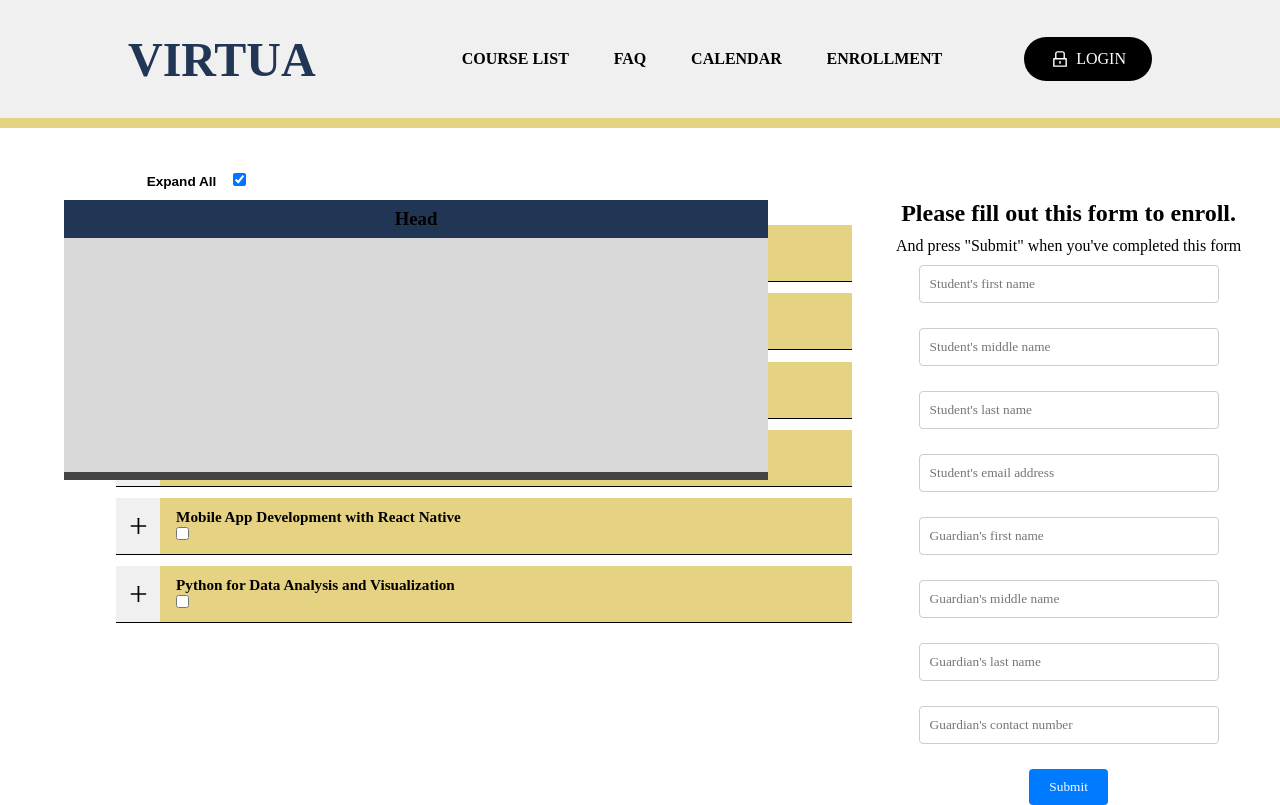
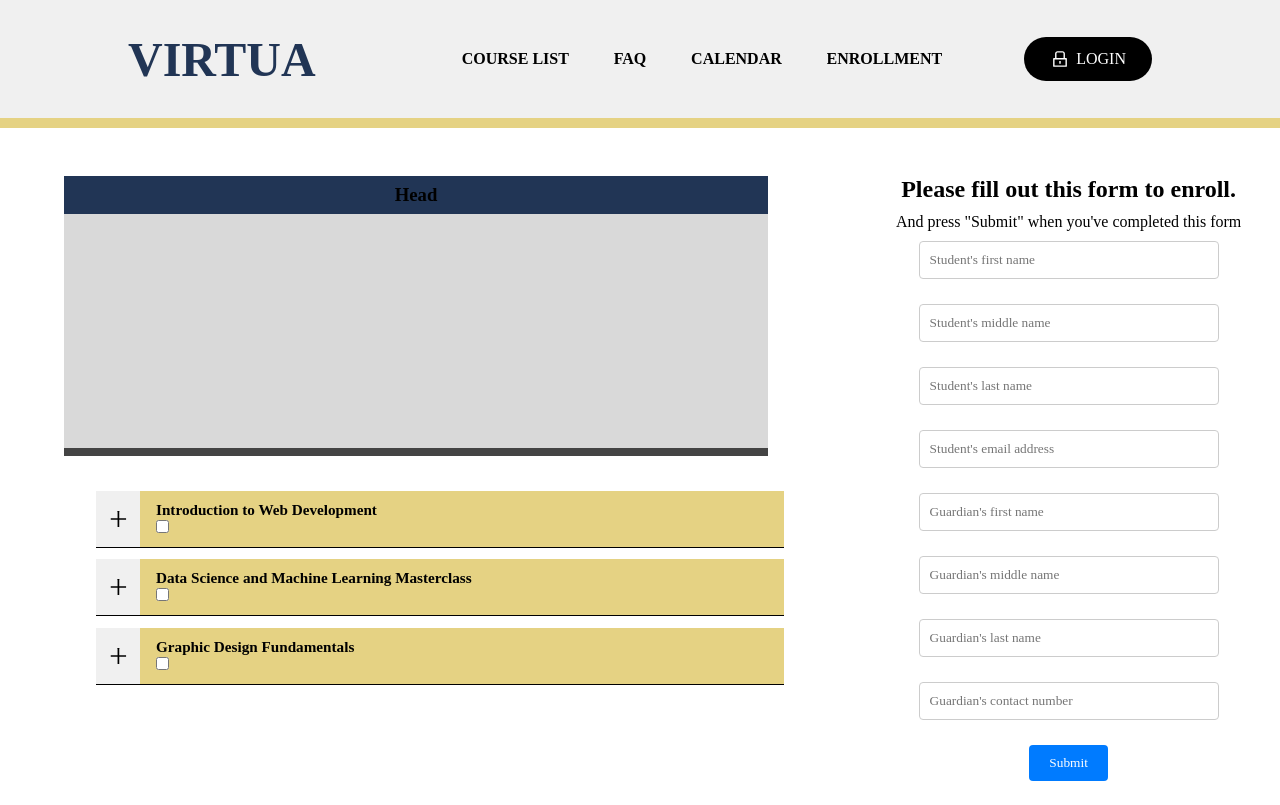
Before and after one commit to kesykun/VirtuaTest, a React (Create React App) app: page /enrollment in a window 1280 px wide. Built offline with nearby package versions, Linux system fonts and the light colour scheme; a web font is replaced by a local one.

Commit message:
Adjust Course list in enrollment form

```diff
--- a/src/components/CourseListWithSelection.jsx
+++ b/src/components/CourseListWithSelection.jsx
@@ -5,25 +5,16 @@ const CourseListWithSelection = ({ courses, coursesExpanded, setCoursesExpanded,
     for(let i=0; i<courses.length; i++) {
         coursesInJsx.push(
                 <SelectCourse
-                key={ i+1 }
-                courseObj={ courses[i] }
-                allExpanded={ coursesExpanded }
-                selectedCourses={ selectedCourses }
-                setSelectedCourses={ setSelectedCourses } />
+                    key={ i+1 }
+                    courseObj={ courses[i] }
+                    allExpanded={ coursesExpanded }
+                    selectedCourses={ selectedCourses }
+                    setSelectedCourses={ setSelectedCourses }
+                />
             );
     }
     return (
-        <section className="courselist__section">
-            <div className="courselist__top">
-                <div>
-                    <label htmlFor="expandAllCourse">Expand All</label>
-                    <input
-                    id="expandAllCourse"
-                    type="checkbox"
-                    checked={ !coursesExpanded }
-                    onChange={ () => setCoursesExpanded( !coursesExpanded ) }/>
-                </div>
-            </div>
+        <section className="courselist_with_selection__section">
             <div className="allCourses">
                 { coursesInJsx }
             </div>
--- a/src/pages/EnrollmentForm/EnrollmentForm.jsx
+++ b/src/pages/EnrollmentForm/EnrollmentForm.jsx
@@ -37,12 +37,15 @@ const EnrollmentForm = ({ courses, setCourses, coursesExpanded, setCoursesExpand
         <>
             <section className="enrollment__section">
                 <SelectedCourses selectedCourses={ selectedCourses } />
-                <CourseListWithSelection
+                <div className="courseListWithSelection_Cont">
+                    <CourseListWithSelection
                         courses={ courses }
                         coursesExpanded={ coursesExpanded }
                         setCoursesExpanded={ setCoursesExpanded }
                         selectedCourses={ selectedCourses }
-                        setSelectedCourses={ setSelectedCourses } />
+                        setSelectedCourses={ setSelectedCourses }
+                    />
+                </div>
                 <div className="form_cont">
                     <div className="enrollment__heading">
                         <h1>Please fill out this form to enroll.</h1>
--- a/src/pages/EnrollmentForm/css/EnrollmentForm.css
+++ b/src/pages/EnrollmentForm/css/EnrollmentForm.css
@@ -10,33 +10,27 @@
     overflow-x: hidden;
 }
 
+.enrollment__section .courseListWithSelection_Cont {
+    position: absolute;
+    top: 60%;
+    left: 5%;
+}
 
-
-.courselist__section {
-    margin-left: 4em;
-    width: 50em;
-    scrollbar-width: 2px;
+.courselist_with_selection__section {
+    margin: 0;
+    padding: 0;
+    width: 47rem;
 }
-.courselist__section .allCourses {
+.courselist_with_selection__section .allCourses {
     overflow-y: scroll;
-    height: 26em;
+    height: 13rem;
 }
-.courselist__section .allCourses::-webkit-scrollbar {
+.courselist_with_selection__section .allCourses::-webkit-scrollbar {
     width: 0.4em;
     background-color: #EFEFEF;
 }
-.courselist__top {
-    padding: 1.5rem;
-}
-.courselist__top div {
-    width: 10rem;
-}
-.courselist__top div label {
-    font-family : Arial, Helvetica, sans-serif;
-    font-size: 0.85rem;
-    margin: 1.2em;
-    font-weight: 600;
-}
+
+
 
 
 /* AccordionForCourse */
@@ -104,7 +98,7 @@
 
 .ubox {
     position: absolute;
-    top: 25%;
+    top: 22%;
     left: 5%;
     width: 55%;
     background-color: #444;
--- a/src/styles/styles.css
+++ b/src/styles/styles.css
@@ -139,7 +139,7 @@ a {
 
 .enrollment__section .form_cont {
     position: absolute;
-    top: 25%;
+    top: 22%;
     left: 70%;
 }
 
```
